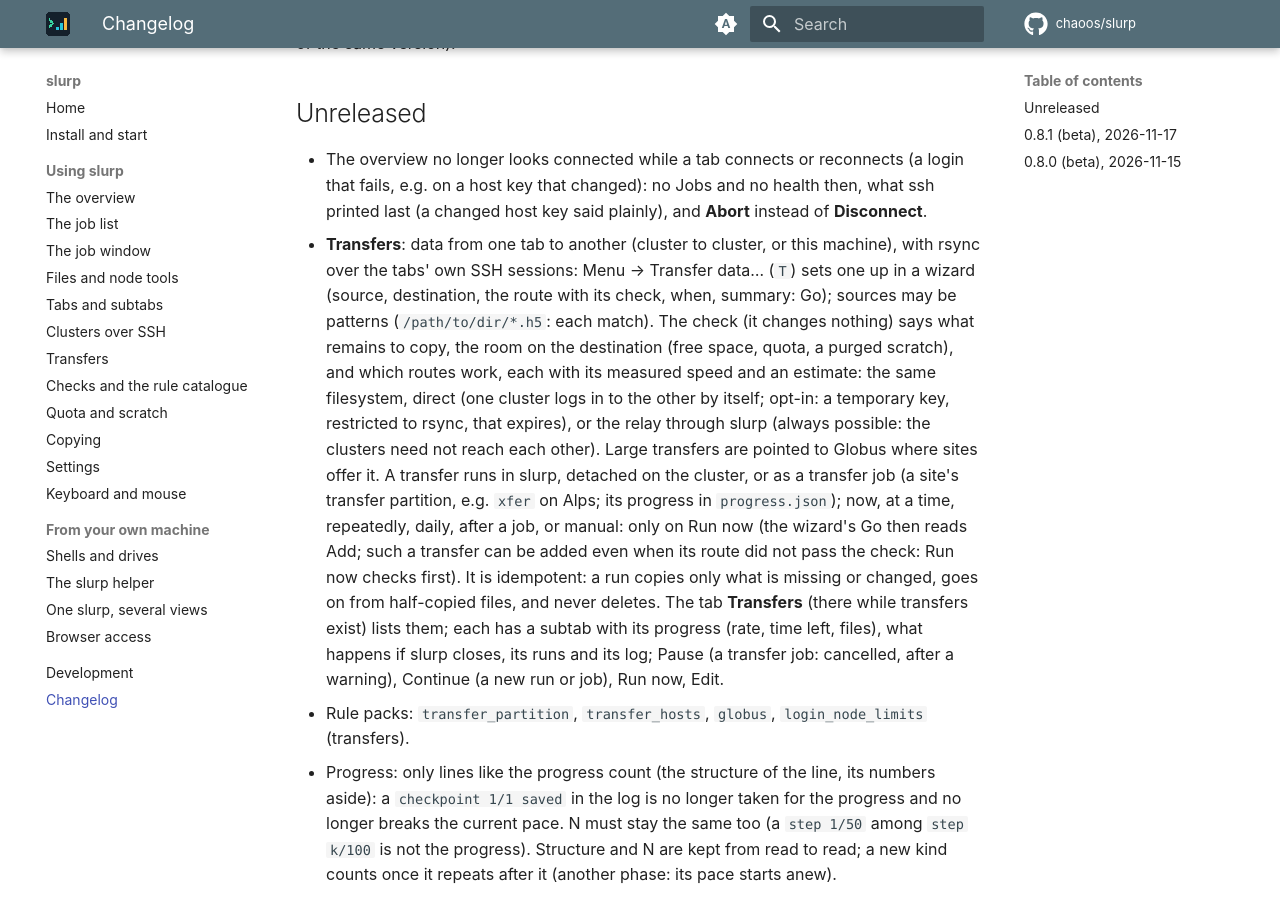
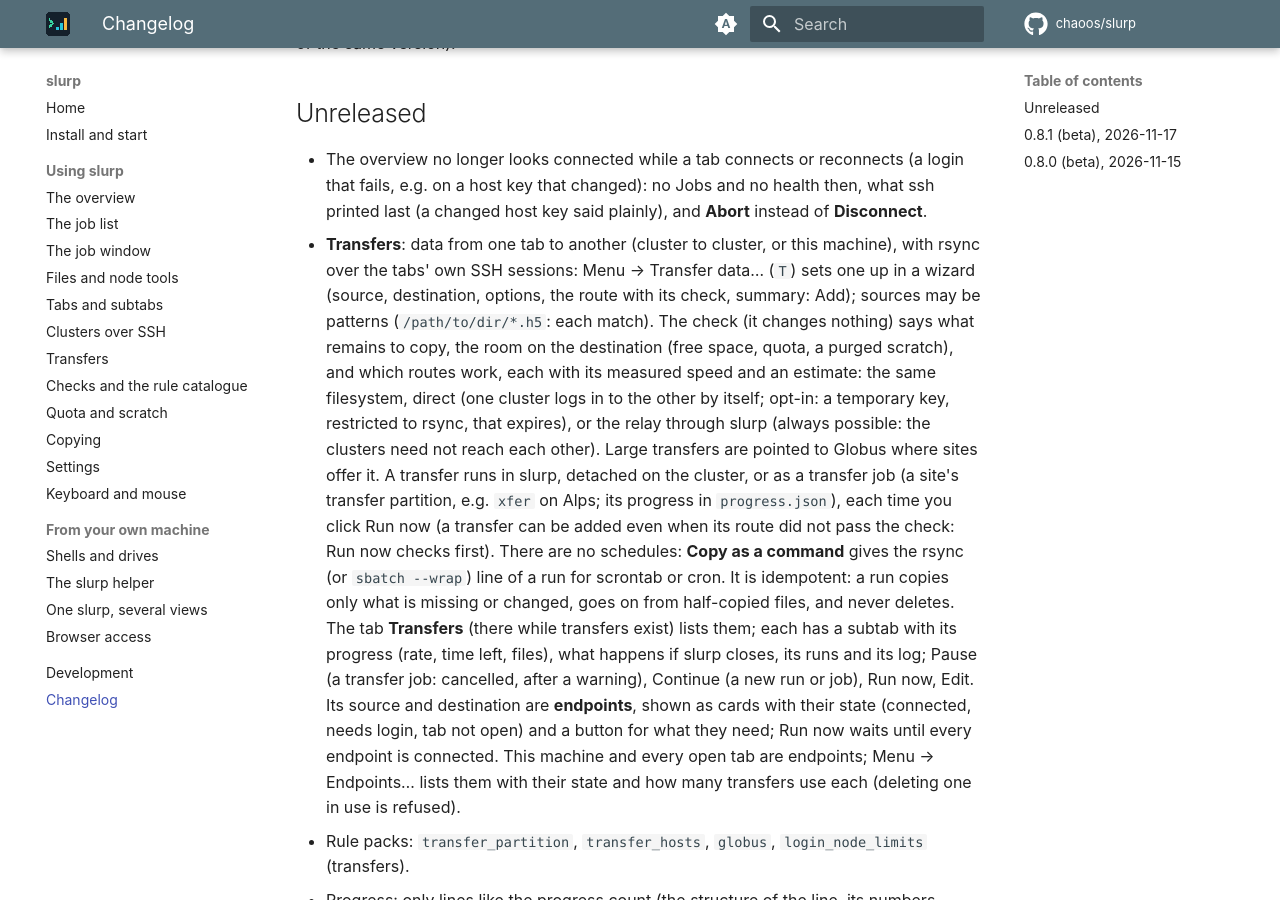
Before and after one commit to chaoos/slurp, an MkDocs documentation site: the page built from docs/changelog.md, in a window 1280 px wide and 900 px high, scrolled down 200 px. Built offline with MkDocs 1.6.1 and Material for MkDocs 9.7.7, drawn with Linux system fonts in a browser that asks for light colours; comment, search, counter and statistics services are not loaded.

Commit message:
docs: transfers with endpoints and without schedules (help, guide, changelog)
Co-Authored-By: Claude Opus 5.5 <noreply@anthropic.com>

```diff
--- a/CHANGELOG.md
+++ b/CHANGELOG.md
@@ -12,8 +12,8 @@ version may need the helper of the same version).
   **Abort** instead of **Disconnect**.
 - **Transfers**: data from one tab to another (cluster to cluster, or this
   machine), with rsync over the tabs' own SSH sessions: Menu → Transfer
-  data… (`T`) sets one up in a wizard (source, destination, the route with its
-  check, when, summary: Go); sources may be patterns (`/path/to/dir/*.h5`:
+  data… (`T`) sets one up in a wizard (source, destination, options, the
+  route with its check, summary: Add); sources may be patterns (`/path/to/dir/*.h5`:
   each match). The check (it changes nothing) says what remains to
   copy, the room on the destination (free space, quota, a purged scratch),
   and which routes work, each with its measured speed and an estimate: the
@@ -22,15 +22,21 @@ version may need the helper of the same version).
   through slurp (always possible: the clusters need not reach each other).
   Large transfers are pointed to Globus where sites offer it. A transfer
   runs in slurp, detached on the cluster, or as a transfer job (a site's
-  transfer partition, e.g. `xfer` on Alps; its progress in `progress.json`);
-  now, at a time, repeatedly, daily, after a job, or manual: only on Run
-  now (the wizard's Go then reads Add; such a transfer can be added even when
-  its route did not pass the check: Run now checks first). It is idempotent: a run
+  transfer partition, e.g. `xfer` on Alps; its progress in `progress.json`),
+  each time you click Run now (a transfer can be added even when its route
+  did not pass the check: Run now checks first). There are no schedules:
+  **Copy as a command** gives the rsync (or `sbatch --wrap`) line of a run
+  for scrontab or cron. It is idempotent: a run
   copies only what is missing or changed, goes on from half-copied files,
   and never deletes. The tab **Transfers** (there while transfers exist)
   lists them; each has a subtab with its progress (rate, time left, files),
   what happens if slurp closes, its runs and its log; Pause (a transfer job:
   cancelled, after a warning), Continue (a new run or job), Run now, Edit.
+  Its source and destination are **endpoints**, shown as cards with their
+  state (connected, needs login, tab not open) and a button for what they
+  need; Run now waits until every endpoint is connected. This machine and
+  every open tab are endpoints; Menu → Endpoints… lists them with their
+  state and how many transfers use each (deleting one in use is refused).
 - Rule packs: `transfer_partition`, `transfer_hosts`, `globus`,
   `login_node_limits` (transfers).
 - Progress: only lines like the progress count (the structure of the
```
Also changed, not shown: docs/guide/transfers.md (+38 -28 lines), 1 other file.
